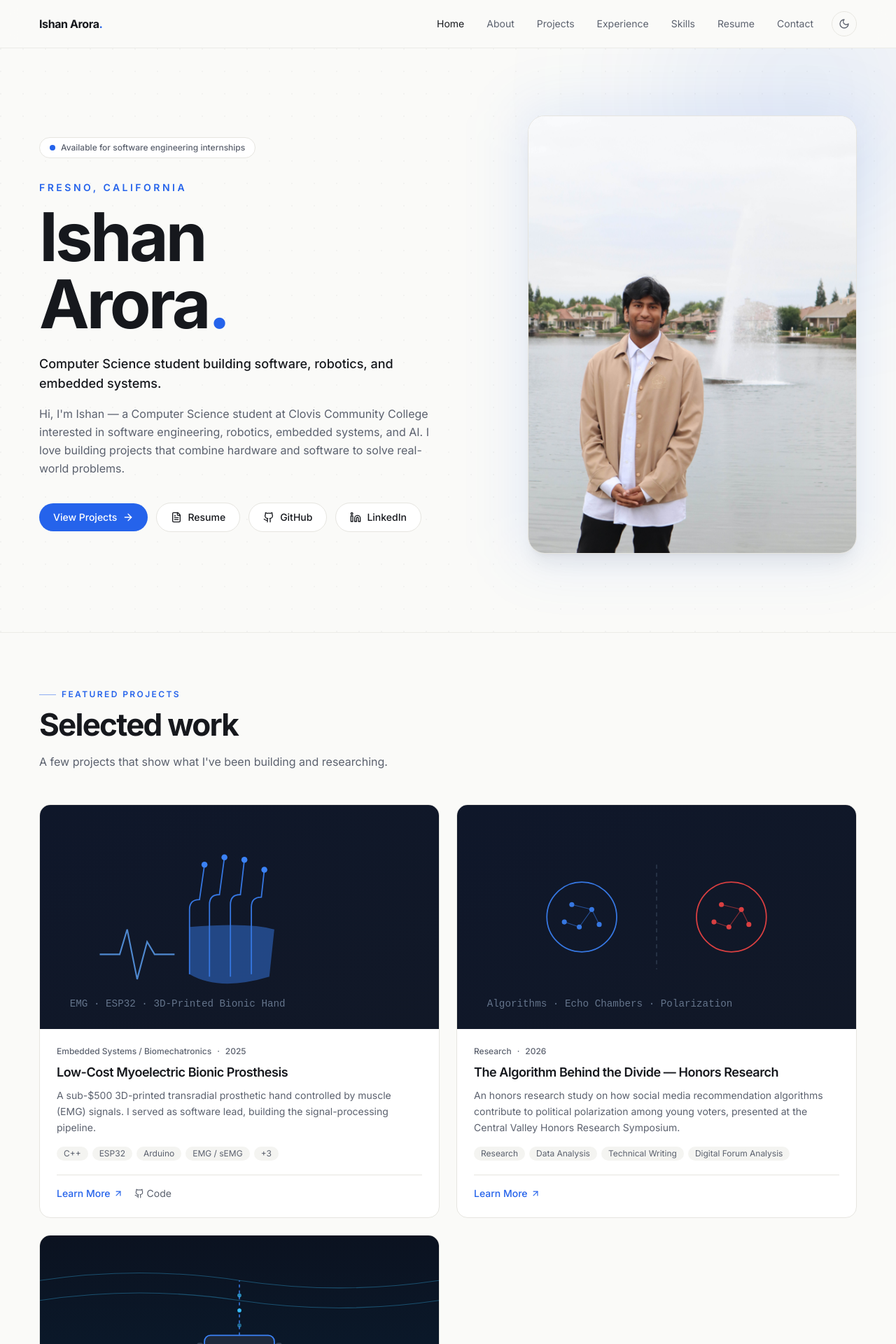
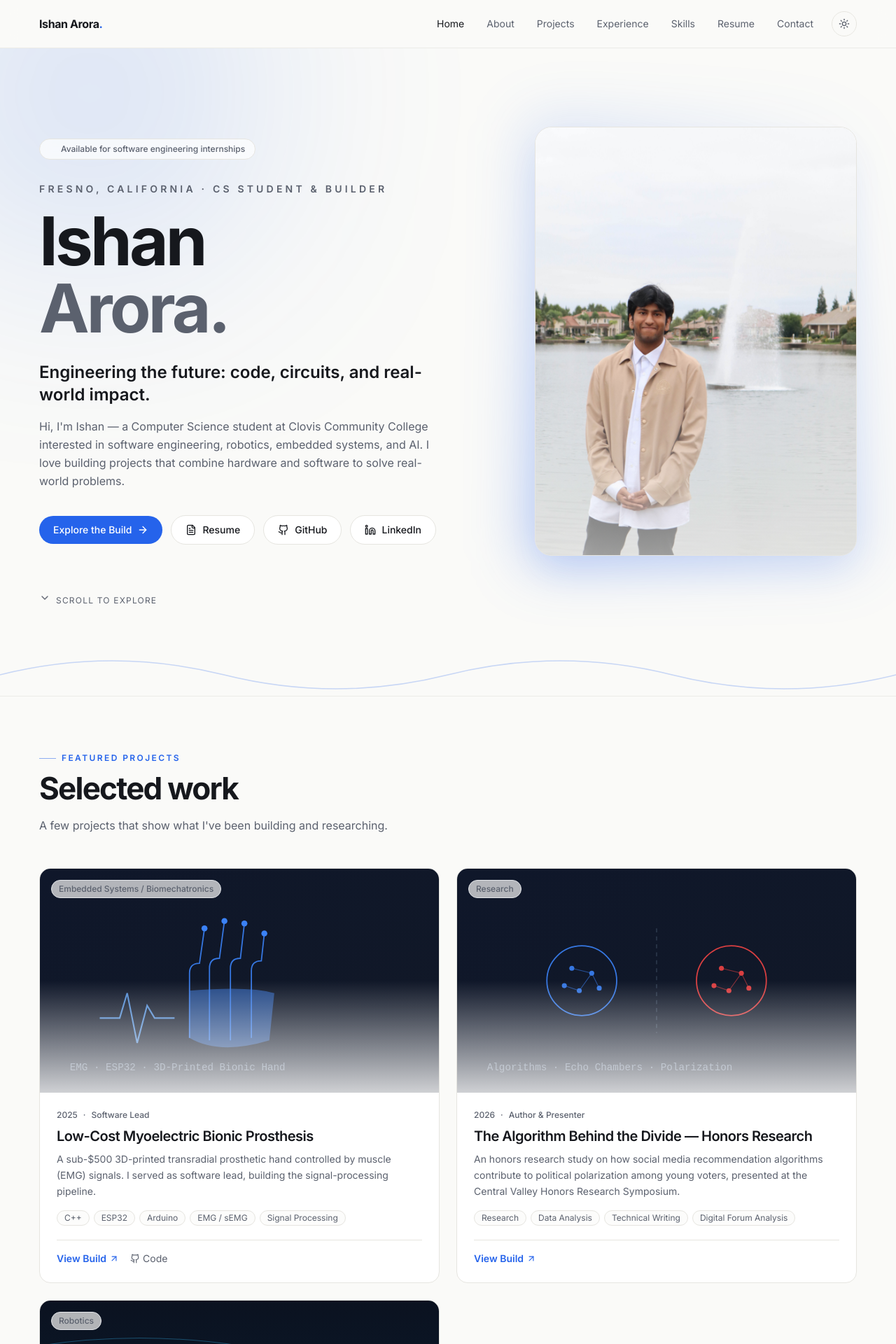
Before and after one commit to Ishanarora35/portfolio, a Next.js app: page / in a window 1280 px wide. Shown: the top 1920 px of the page at 70% size. Built offline with nearby package versions, Linux system fonts and the light colour scheme.

Commit message:
Add files via upload

```diff
--- a/src/components/Hero.tsx
+++ b/src/components/Hero.tsx
@@ -2,7 +2,7 @@
 
 import Image from "next/image";
 import { motion } from "framer-motion";
-import { ArrowRight, FileText, Github, Linkedin } from "lucide-react";
+import { ArrowRight, FileText, Github, Linkedin, ChevronDown } from "lucide-react";
 import Button from "./Button";
 import Section from "./Section";
 import { site } from "@/data/site";
@@ -10,63 +10,79 @@ import { site } from "@/data/site";
 export default function Hero() {
   return (
     <div className="relative overflow-hidden border-b border-line/70">
-      <div aria-hidden className="bg-grid pointer-events-none absolute inset-0 opacity-70" />
-      <div
-        aria-hidden
-        className="pointer-events-none absolute -top-32 -right-16 h-96 w-96 rounded-full bg-accent/10 blur-[130px]"
-      />
+      {/* Layered backdrop: line grid + drifting color orbs + signal waves */}
+      <div aria-hidden className="bg-lines pointer-events-none absolute inset-0" />
+      <div aria-hidden className="pointer-events-none absolute -top-40 -left-24 h-[28rem] w-[28rem] rounded-full bg-accent/20 blur-[140px]" />
+      <div aria-hidden className="pointer-events-none absolute top-10 right-0 h-[26rem] w-[26rem] rounded-full bg-cyan/15 blur-[150px]" />
+      <div aria-hidden className="pointer-events-none absolute -bottom-40 left-1/3 h-[24rem] w-[24rem] rounded-full bg-lime/10 blur-[150px]" />
 
-      <Section className="relative pt-16 pb-20 sm:pt-24 sm:pb-28">
-        <div className="grid items-center gap-10 lg:grid-cols-[1.35fr_1fr] lg:gap-16">
-          {/* Left: copy */}
+      {/* Animated signal waves */}
+      <svg aria-hidden className="pointer-events-none absolute inset-x-0 bottom-0 h-40 w-full opacity-40" preserveAspectRatio="none" viewBox="0 0 1200 160">
+        <motion.path
+          d="M0 110 Q 150 60 300 110 T 600 110 T 900 110 T 1200 110"
+          fill="none" stroke="rgb(var(--cyan))" strokeWidth="1.5"
+          initial={{ pathLength: 0, opacity: 0 }}
+          animate={{ pathLength: 1, opacity: 0.8 }}
+          transition={{ duration: 2, ease: "easeInOut" }}
+        />
+        <motion.path
+          d="M0 130 Q 150 90 300 130 T 600 130 T 900 130 T 1200 130"
+          fill="none" stroke="rgb(var(--accent))" strokeWidth="1.5"
+          initial={{ pathLength: 0, opacity: 0 }}
+          animate={{ pathLength: 1, opacity: 0.6 }}
+          transition={{ duration: 2.4, ease: "easeInOut", delay: 0.2 }}
+        />
+      </svg>
+
+      <Section className="relative pt-20 pb-24 sm:pt-28 sm:pb-32">
+        <div className="grid items-center gap-12 lg:grid-cols-[1.4fr_1fr] lg:gap-16">
           <div>
             <motion.div
               initial={{ opacity: 0, y: 10 }}
               animate={{ opacity: 1, y: 0 }}
               transition={{ duration: 0.5 }}
-              className="mb-8 inline-flex items-center gap-2 rounded-full border border-line bg-card px-3.5 py-1.5 text-xs font-medium text-muted"
+              className="mb-8 inline-flex items-center gap-2 rounded-full border border-line bg-card/70 px-3.5 py-1.5 text-xs font-medium text-muted backdrop-blur"
             >
               <span className="relative flex h-2 w-2">
-                <span className="absolute inline-flex h-full w-full animate-ping rounded-full bg-accent/60" />
-                <span className="relative inline-flex h-2 w-2 rounded-full bg-accent" />
+                <span className="absolute inline-flex h-full w-full animate-ping rounded-full bg-lime/70" />
+                <span className="relative inline-flex h-2 w-2 rounded-full bg-lime" />
               </span>
               Available for software engineering internships
             </motion.div>
 
             <motion.p
-              initial={{ opacity: 0, y: 14 }}
+              initial={{ opacity: 0, y: 12 }}
               animate={{ opacity: 1, y: 0 }}
               transition={{ duration: 0.5 }}
-              className="mb-3 text-sm font-semibold uppercase tracking-[0.25em] text-accent"
+              className="mb-4 text-sm font-semibold uppercase tracking-[0.3em] text-cyan"
             >
-              {site.location}
+              {site.location} · CS Student &amp; Builder
             </motion.p>
 
             <motion.h1
               initial={{ opacity: 0, y: 18 }}
               animate={{ opacity: 1, y: 0 }}
-              transition={{ duration: 0.6, delay: 0.05 }}
-              className="text-6xl font-bold leading-[0.92] tracking-tightest text-ink sm:text-8xl"
+              transition={{ duration: 0.7, delay: 0.05 }}
+              className="text-6xl font-bold leading-[0.9] tracking-tightest sm:text-8xl"
             >
-              Ishan
+              <span className="text-ink">Ishan</span>
               <br />
-              Arora
-              <span className="text-accent">.</span>
+              <span className="text-gradient">Arora.</span>
             </motion.h1>
 
             <motion.p
               initial={{ opacity: 0, y: 16 }}
               animate={{ opacity: 1, y: 0 }}
-              transition={{ duration: 0.6, delay: 0.12 }}
-              className="mt-6 max-w-xl text-lg font-medium text-ink"
+              transition={{ duration: 0.6, delay: 0.14 }}
+              className="mt-7 max-w-xl text-xl font-semibold text-ink sm:text-2xl"
             >
-              {site.role}
+              Engineering the future: code, circuits, and real-world impact.
             </motion.p>
 
             <motion.p
               initial={{ opacity: 0, y: 16 }}
               animate={{ opacity: 1, y: 0 }}
-              transition={{ duration: 0.6, delay: 0.18 }}
+              transition={{ duration: 0.6, delay: 0.2 }}
               className="mt-4 max-w-xl text-base leading-relaxed text-muted"
             >
               {site.intro}
@@ -75,11 +91,11 @@ export default function Hero() {
             <motion.div
               initial={{ opacity: 0, y: 16 }}
               animate={{ opacity: 1, y: 0 }}
-              transition={{ duration: 0.6, delay: 0.24 }}
+              transition={{ duration: 0.6, delay: 0.26 }}
               className="mt-9 flex flex-wrap items-center gap-3"
             >
               <Button href="/projects">
-                View Projects <ArrowRight size={16} />
+                Explore the Build <ArrowRight size={16} />
               </Button>
               <Button href="/resume" variant="secondary">
                 <FileText size={16} /> Resume
@@ -93,18 +109,15 @@ export default function Hero() {
             </motion.div>
           </div>
 
-          {/* Right: large portrait */}
+          {/* Portrait with animated frame */}
           <motion.div
-            initial={{ opacity: 0, scale: 0.97 }}
+            initial={{ opacity: 0, scale: 0.96 }}
             animate={{ opacity: 1, scale: 1 }}
-            transition={{ duration: 0.6, delay: 0.15 }}
+            transition={{ duration: 0.7, delay: 0.15 }}
             className="relative mx-auto w-full max-w-sm lg:max-w-none"
           >
-            <div
-              aria-hidden
-              className="absolute -inset-3 -z-10 rounded-[28px] bg-accent/10 blur-2xl"
-            />
-            <div className="relative aspect-[3/4] overflow-hidden rounded-3xl border border-line bg-card shadow-xl shadow-ink/5">
+            <div aria-hidden className="absolute -inset-4 -z-10 rounded-[32px] bg-gradient-to-tr from-accent/30 via-cyan/20 to-lime/20 blur-2xl" />
+            <div className="animate-float relative aspect-[3/4] overflow-hidden rounded-3xl border border-line bg-card shadow-2xl shadow-accent/10">
               <Image
                 src={site.headshot}
                 alt="Ishan Arora"
@@ -113,9 +126,20 @@ export default function Hero() {
                 className="object-cover"
                 priority
               />
+              <div aria-hidden className="pointer-events-none absolute inset-0 bg-gradient-to-t from-base/60 via-transparent to-transparent" />
             </div>
           </motion.div>
         </div>
+
+        <motion.div
+          initial={{ opacity: 0 }}
+          animate={{ opacity: 1 }}
+          transition={{ delay: 1, duration: 0.6 }}
+          className="mt-14 flex items-center gap-2 text-xs uppercase tracking-widest text-muted"
+        >
+          <ChevronDown className="animate-bounce text-cyan" size={16} />
+          Scroll to explore
+        </motion.div>
       </Section>
     </div>
   );
--- a/src/components/ProjectCard.tsx
+++ b/src/components/ProjectCard.tsx
@@ -5,7 +5,7 @@ import { type Project } from "@/data/projects";
 
 export default function ProjectCard({ project }: { project: Project }) {
   return (
-    <article className="group flex flex-col overflow-hidden rounded-2xl border border-line bg-card transition-all duration-200 hover:-translate-y-1 hover:border-accent/40 hover:shadow-lg hover:shadow-ink/5">
+    <article className="group relative flex flex-col overflow-hidden rounded-2xl border border-line bg-card transition-all duration-300 hover:-translate-y-1.5 hover:border-accent/60 hover:shadow-[0_0_0_1px_rgb(var(--accent)/0.25),0_18px_50px_-12px_rgb(var(--accent)/0.35)]">
       <Link
         href={`/projects/${project.slug}`}
         className="relative block aspect-[16/9] overflow-hidden bg-card2"
@@ -15,22 +15,27 @@ export default function ProjectCard({ project }: { project: Project }) {
           alt={project.title}
           fill
           sizes="(max-width: 768px) 100vw, 50vw"
-          className="object-cover transition-transform duration-300 group-hover:scale-[1.03]"
+          className="object-cover transition-transform duration-500 group-hover:scale-[1.06]"
         />
+        <div aria-hidden className="pointer-events-none absolute inset-0 bg-gradient-to-t from-card via-transparent to-transparent opacity-80" />
+        <span className="absolute left-4 top-4 rounded-full border border-cyan/40 bg-base/70 px-2.5 py-1 text-xs font-medium text-cyan backdrop-blur">
+          {project.category}
+        </span>
       </Link>
 
       <div className="flex flex-1 flex-col p-6">
         <div className="mb-2 flex items-center gap-2 text-xs font-medium text-muted">
-          <span>{project.category}</span>
-          <span aria-hidden>·</span>
           <span>{project.year}</span>
+          {project.role && (
+            <>
+              <span aria-hidden>·</span>
+              <span className="text-lime">{project.role}</span>
+            </>
+          )}
         </div>
 
-        <h3 className="text-lg font-semibold tracking-tight text-ink">
-          <Link
-            href={`/projects/${project.slug}`}
-            className="transition-colors hover:text-accent"
-          >
+        <h3 className="text-xl font-semibold tracking-tight text-ink">
+          <Link href={`/projects/${project.slug}`} className="transition-colors group-hover:text-gradient">
             {project.title}
           </Link>
         </h3>
@@ -40,45 +45,30 @@ export default function ProjectCard({ project }: { project: Project }) {
         </p>
 
         <div className="mt-4 flex flex-wrap gap-1.5">
-          {project.technologies.slice(0, 4).map((tech) => (
+          {project.technologies.slice(0, 5).map((tech) => (
             <span
               key={tech}
-              className="rounded-full bg-card2 px-2.5 py-0.5 text-xs text-muted"
+              className="glow-tag rounded-full border border-line bg-base/60 px-2.5 py-0.5 text-xs text-muted"
             >
               {tech}
             </span>
           ))}
-          {project.technologies.length > 4 && (
-            <span className="rounded-full bg-card2 px-2.5 py-0.5 text-xs text-muted">
-              +{project.technologies.length - 4}
-            </span>
-          )}
         </div>
 
         <div className="mt-5 flex items-center gap-4 border-t border-line pt-4 text-sm">
           <Link
             href={`/projects/${project.slug}`}
-            className="inline-flex items-center gap-1 font-medium text-accent hover:text-accent-hover"
+            className="inline-flex items-center gap-1 font-semibold text-accent transition-colors hover:text-cyan"
           >
-            Learn More <ArrowUpRight size={14} />
+            View Build <ArrowUpRight size={14} />
           </Link>
           {project.github && (
-            <a
-              href={project.github}
-              target="_blank"
-              rel="noopener noreferrer"
-              className="inline-flex items-center gap-1 text-muted hover:text-ink"
-            >
+            <a href={project.github} target="_blank" rel="noopener noreferrer" className="inline-flex items-center gap-1 text-muted hover:text-ink">
               <Github size={14} /> Code
             </a>
           )}
           {project.demo && (
-            <a
-              href={project.demo}
-              target="_blank"
-              rel="noopener noreferrer"
-              className="inline-flex items-center gap-1 text-muted hover:text-ink"
-            >
+            <a href={project.demo} target="_blank" rel="noopener noreferrer" className="inline-flex items-center gap-1 text-muted hover:text-ink">
               <ExternalLink size={14} /> Demo
             </a>
           )}
--- a/src/components/ThemeToggle.tsx
+++ b/src/components/ThemeToggle.tsx
@@ -3,22 +3,19 @@
 import { useEffect, useState } from "react";
 import { Moon, Sun } from "lucide-react";
 
-/**
- * Light-by-default theme toggle. Flips the `.dark` class on <html> and
- * remembers the choice. The inline script in layout.tsx applies it before paint.
- */
+/** Dark-by-default toggle. Adds/removes `.light` on <html>. */
 export default function ThemeToggle() {
-  const [theme, setTheme] = useState<"dark" | "light">("light");
+  const [theme, setTheme] = useState<"dark" | "light">("dark");
 
   useEffect(() => {
-    const isDark = document.documentElement.classList.contains("dark");
-    setTheme(isDark ? "dark" : "light");
+    const isLight = document.documentElement.classList.contains("light");
+    setTheme(isLight ? "light" : "dark");
   }, []);
 
   function toggle() {
     const next = theme === "dark" ? "light" : "dark";
     setTheme(next);
-    document.documentElement.classList.toggle("dark", next === "dark");
+    document.documentElement.classList.toggle("light", next === "light");
     try {
       window.localStorage.setItem("theme", next);
     } catch {
@@ -30,7 +27,7 @@ export default function ThemeToggle() {
     <button
       onClick={toggle}
       aria-label={`Switch to ${theme === "dark" ? "light" : "dark"} mode`}
-      className="inline-flex h-9 w-9 items-center justify-center rounded-full border border-line text-muted transition-colors hover:border-accent/50 hover:text-ink"
+      className="inline-flex h-9 w-9 items-center justify-center rounded-full border border-line text-muted transition-colors hover:border-accent/60 hover:text-accent"
     >
       {theme === "dark" ? <Sun size={16} /> : <Moon size={16} />}
     </button>
```
